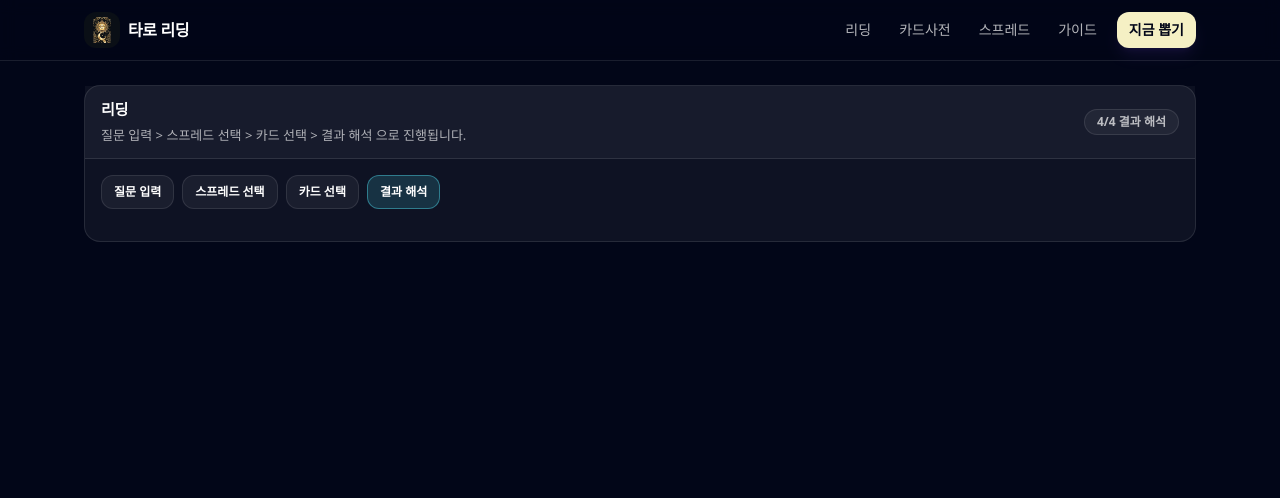
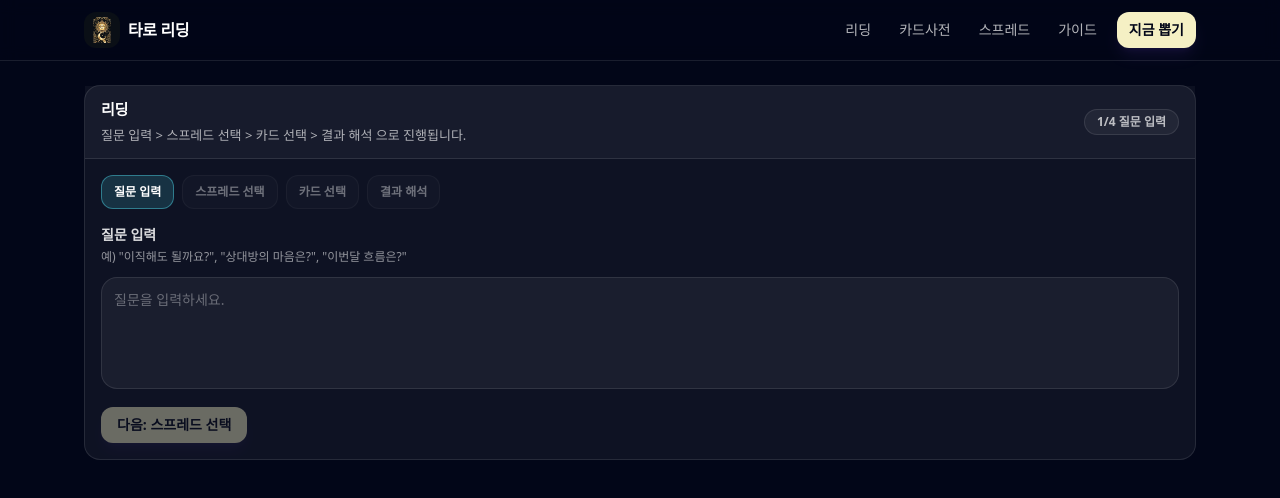
Before and after one commit to DXers-edu/tarot-reading-web, a Next.js app: page /reading in a window 1280 px wide. Shown: the top 498 px of the page. Built offline with nearby package versions, Linux system fonts and the light colour scheme.

Commit message:
feat: 7강 리딩 페이지 질문 컴포넌트 생성

```diff
--- a/src/app/reading/page.tsx
+++ b/src/app/reading/page.tsx
@@ -1,15 +1,24 @@
 'use client'
 
+import QuestionBox from '@/components/reading/QuestionBox';
 import { Card, CardBody, CardHeader } from '@/components/ui/card'
 import { classExpression } from '@/lib/common';
-import { useMemo, useState } from 'react';
+import { ChangeEvent, useMemo, useState } from 'react';
 
 // description: 1: 질문 입력 , 2: 스프레드 선택, 3: 카드 선택, 4: 결과 해석 //
 type Step = 1 | 2 | 3 | 4;
 
 export default function Reading() {
 
-    const [step, setStep] = useState<Step>(4);
+    const [step, setStep] = useState<Step>(1);
+
+    const [question, setQuestion] = useState<string>('');
+
+    const onQuestionChangeHandler = (event: ChangeEvent<HTMLTextAreaElement>) => {
+        const { value } = event.target;
+        if (value.length > 200) return;
+        setQuestion(value);
+    };
 
     const stepLabel = useMemo(() => {
         return step === 1 ? '1/4 질문 입력' :
@@ -70,6 +79,7 @@ export default function Reading() {
                         결과 해석
                     </button>
                 </div>
+                {step === 1 && <QuestionBox question={question} onChange={onQuestionChangeHandler} onNext={onStepClickHandler} />}
             </CardBody>
         </Card>
     )
--- /dev/null
+++ b/src/components/reading/QuestionBox.tsx
@@ -0,0 +1,33 @@
+import { ChangeEvent } from "react";
+import { Button } from "../ui/button";
+
+interface Props {
+    question: string;
+    onChange: (event: ChangeEvent<HTMLTextAreaElement>) => void;
+    onNext: (step: 1 | 2 | 3 | 4) => void;
+}
+
+export default function QuestionBox ({ question, onChange, onNext }: Props) {
+
+    const canNext = question.trim().length >= 5;
+
+    return (
+        <div className='space-y-3'>
+            <div className='flex flex-col gap-1'>
+                <h2 className='text-sm font-extrabold text-white/85'>질문 입력</h2>
+                <p className="text-xs text-white/55">예) "이직해도 될까요?", "상대방의 마음은?", "이번달 흐름은?"</p>
+            </div>
+            <textarea
+                value={question}
+                onChange={onChange}
+                placeholder='질문을 입력하세요.'
+                className='h-28 w-full resize-none rounded-2xl border border-white/10 bg-white/5 p-3 text-sm text-white outline-none placeholder:text-white/35 focus:border-white/20'
+            />
+            <div>
+                <Button variant='primary' onClick={() => onNext(2)} disabled={!canNext}>
+                    다음: 스프레드 선택
+                </Button>
+            </div>
+        </div>
+    )
+}
```
